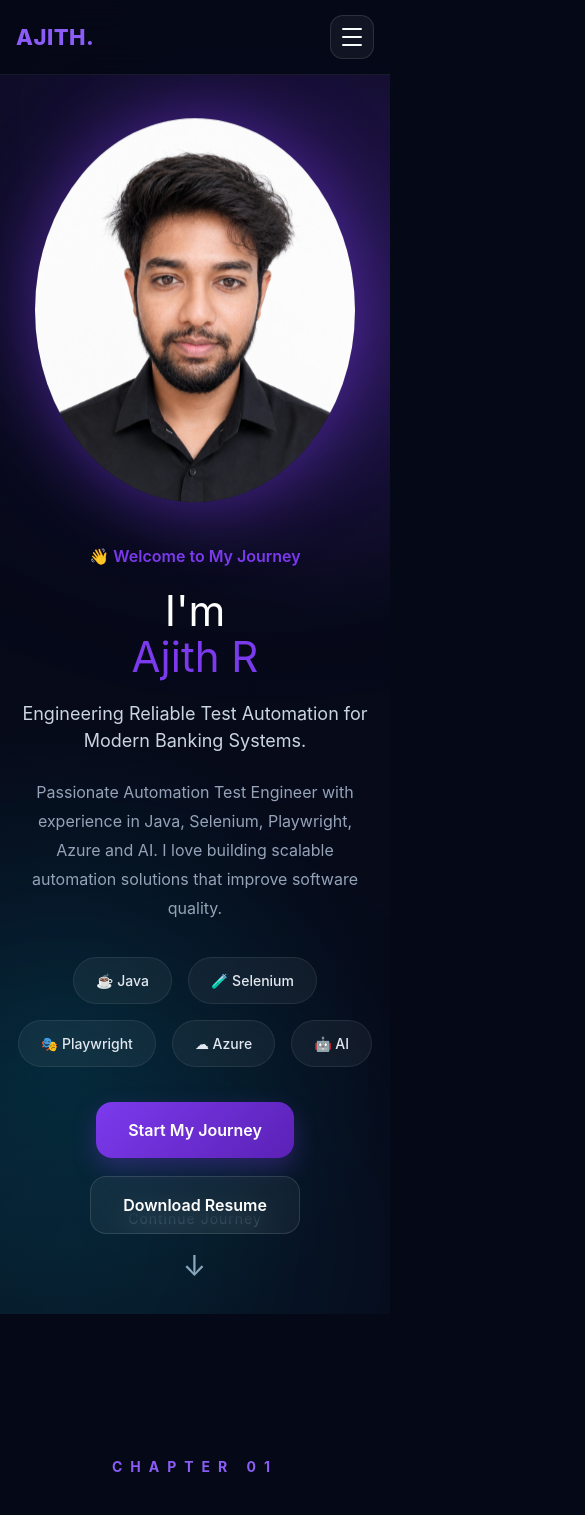
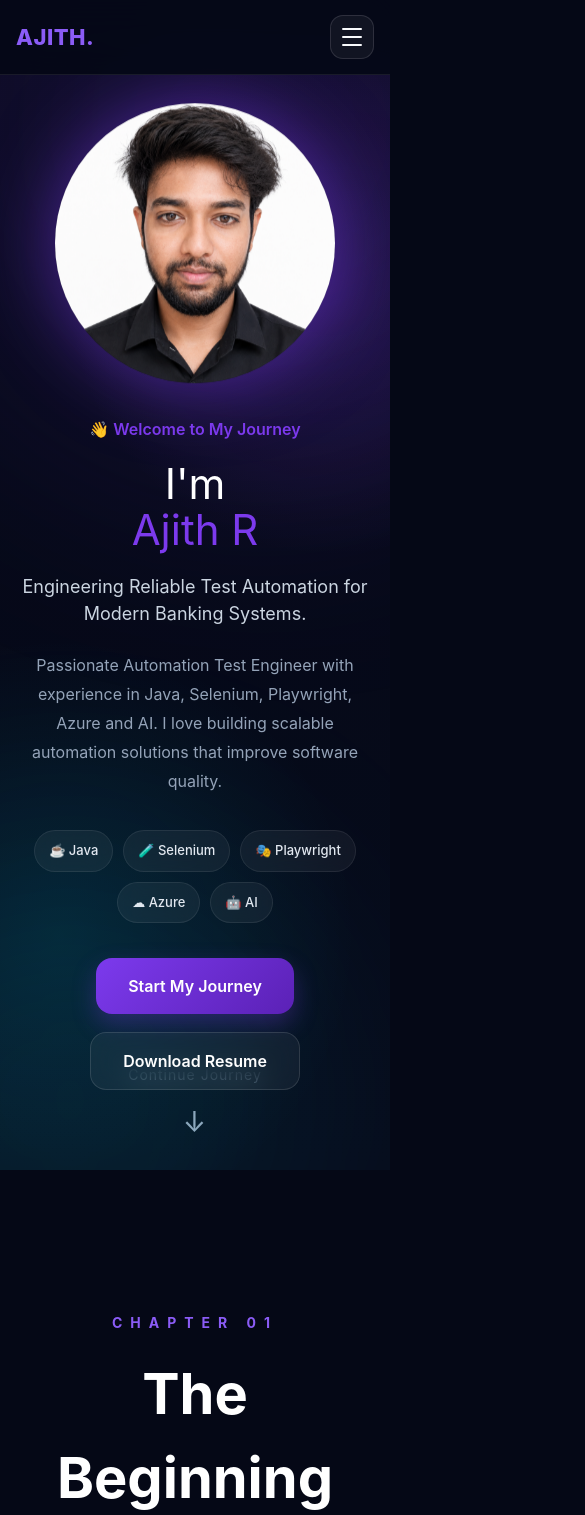
Before and after one commit to AjithDCruz/Ajith-Portfolio, a React (Vite) app in the folder ajith-portfolio/client/: page / in a window 390 px wide. Shown: the top 1515 px of the page, 585 px wide, since content can reach past the window. Built offline with nearby package versions, Linux system fonts and the light colour scheme.

Commit message:
fix: improve responsive navbar and hero layout

```diff
--- a/ajith-portfolio/client/src/components/layout/Navbar/Navbar.css
+++ b/ajith-portfolio/client/src/components/layout/Navbar/Navbar.css
@@ -101,6 +101,7 @@
     width: 100%;
     min-height: 80px;
     padding: 0 20px;
+    box-sizing: border-box;
     display: flex;
     align-items: center;
     justify-content: space-between;
--- a/ajith-portfolio/client/src/components/sections/Hero/Hero.css
+++ b/ajith-portfolio/client/src/components/sections/Hero/Hero.css
@@ -17,20 +17,27 @@
 
 }
 
-.hero-wrapper{
+.hero-wrapper {
+  position: relative;
+  z-index: 1;
 
-    position:relative;
+  width: min(1240px, 92%);
+  max-width: 1240px;
+  min-width: 0;
 
-    z-index:1;
+  margin: 0 auto;
 
-    display:grid;
+  display: grid;
+  grid-template-columns: 1fr 1fr;
+  align-items: center;
+  gap: 60px;
+}
 
-    grid-template-columns:1fr 1fr;
-
-    align-items:center;
-
-    gap:60px;
-
+.hero-content,
+.hero-image {
+  width: 100%;
+  max-width: 100%;
+  min-width: 0;
 }
 
 .hero-tag{
@@ -209,26 +216,31 @@
 
 }
 
-.hero-image{
+.hero-image {
+  width: 100%;
+  max-width: 100%;
+  min-width: 0;
 
-    display:flex;
-
-    justify-content:center;
-
+  display: flex;
+  justify-content: center;
+  align-items: center;
 }
 
-.hero-image img{
+.hero-image img {
+  display: block;
+  width: min(420px, 100%);
+  max-width: 100%;
+  height: auto;
+  aspect-ratio: 1 / 1;
+  object-fit: cover;
 
-    width:420px;
+  border-radius: 50%;
 
-    border-radius:50%;
+  box-shadow: 0 0 80px rgba(124, 58, 237, 0.45);
 
-    box-shadow:0 0 80px rgba(124,58,237,.45);
-
-    animation:
-        floating 6s ease-in-out infinite,
-        glow 4s ease-in-out infinite;
-
+  animation:
+    floating 6s ease-in-out infinite,
+    glow 4s ease-in-out infinite;
 }
 
 @keyframes floating {
@@ -411,30 +423,77 @@
 
 }
 
-@media (max-width: 576px){
+@media (max-width: 576px) {
+  .hero {
+    width: 100%;
+    min-height: 100vh;
+    padding: 105px 16px 80px;
+    box-sizing: border-box;
+    overflow: hidden;
+  }
 
-    .hero{
+  .hero-wrapper {
+    width: 100%;
+    max-width: 100%;
+    margin: 0 auto;
+    padding: 0;
 
-        padding:120px 0 80px;
+    grid-template-columns: minmax(0, 1fr);
+    gap: 32px;
+  }
 
-    }
+  .hero-content,
+  .hero-image {
+    width: 100%;
+    max-width: 100%;
+    min-width: 0;
+  }
 
-    .hero h1{
+  .hero-image img {
+    width: min(280px, 82vw);
+    max-width: 280px;
+    height: auto;
+  }
 
-        font-size:42px;
+  .hero h1 {
+    font-size: 42px;
+  }
 
-    }
+  .hero h2 {
+    width: 100%;
+    max-width: 100%;
+    padding: 0;
+    font-size: 18px;
+    overflow-wrap: break-word;
+  }
 
-    .hero h2{
+  .hero p {
+    width: 100%;
+    max-width: 100%;
+    padding: 0;
+    overflow-wrap: break-word;
+  }
 
-        font-size:18px;
+  .tech-stack {
+    width: 100%;
+    max-width: 100%;
+    justify-content: center;
+    gap: 10px;
+  }
 
-    }
+  .tech-stack span {
+    padding: 10px 14px;
+    font-size: 13px;
+  }
 
-    .hero-image img{
+  .hero-buttons {
+    width: 100%;
+    max-width: 100%;
+    justify-content: center;
+  }
 
-        width:min(320px,90vw);
-
-    }
-
+  .primary-btn,
+  .secondary-btn {
+    max-width: 100%;
+  }
 }
--- a/ajith-portfolio/client/src/styles/globals.css
+++ b/ajith-portfolio/client/src/styles/globals.css
@@ -1,3 +1,18 @@
+*,
+*::before,
+*::after {
+  box-sizing: border-box;
+}
+
+html,
+body,
+#root {
+  width: 100%;
+  max-width: 100%;
+  margin: 0;
+  overflow-x: hidden;
+}
+
 @import "tailwindcss";
 
 @import "./reset.css";
```
